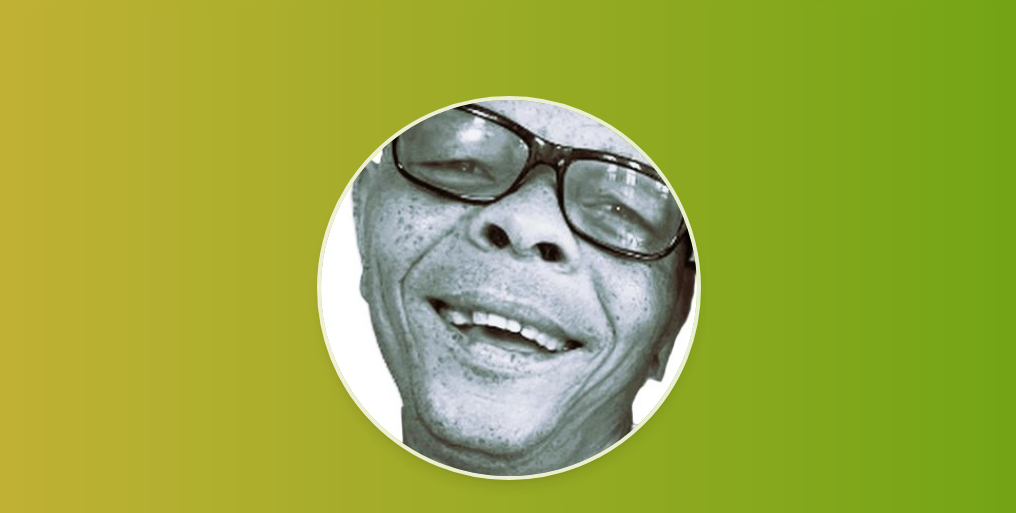
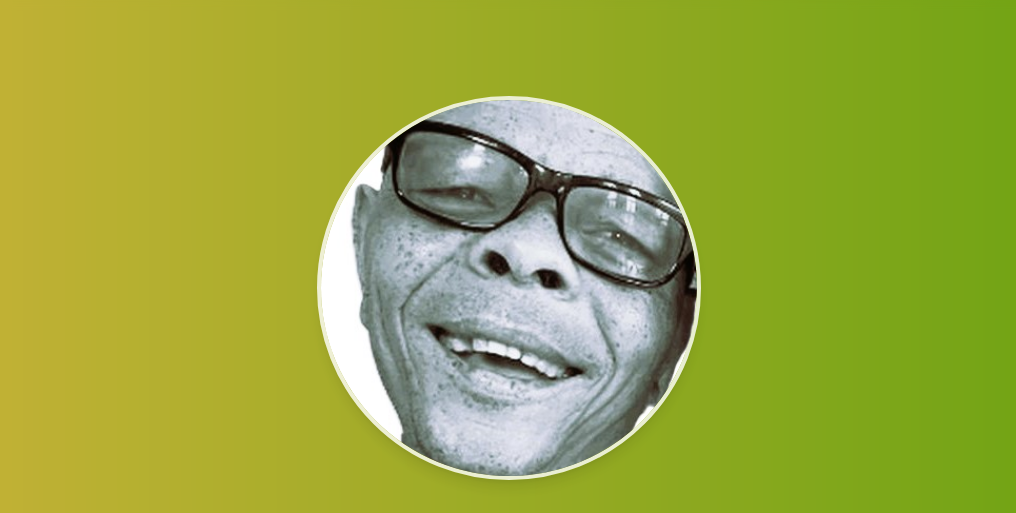
Before and after one commit to aibecprod/blan-deronette-page, a plain HTML site: page index.html in a window 1280 px wide. Shown: the top 513 px of the page, without its empty margins (131-1147 px from the left). Drawn offline with nearby package versions, Linux system fonts and the light colour scheme.

Commit message:
Update index.html

```diff
--- a/index.html
+++ b/index.html
@@ -34,10 +34,17 @@
 
         /* Class to apply the Parisienne font to the title */
         .parisienne-regular {
-  font-family: "Parisienne", cursive;
-  font-weight: 400;
-  font-style: normal;
-}
+          font-family: "Parisienne", cursive;
+          font-weight: 400;
+          font-style: normal;
+        }
+
+        .image-focal-point {
+          /* X-position Y-position. 50% is horizontal center. */
+          /* A smaller Y value shifts the image's focal point UP, showing more of the top. */
+          /* Try values between 25% and 40% for the Y value to bring the face down. */
+          object-position: 50% 35%;
+        }
 
 
     </style>
@@ -47,7 +54,7 @@
     <header class="bg-black/20 backdrop-blur-sm text-white py-16 sm:py-24 shadow-xl">
         <div class="container mx-auto px-6 text-center">
             <div class="mb-8">
-                <img src="images/blan-profile.jpg" alt="Foto Blan Deronette" class="w-72 h-72 sm:w-96 sm:h-96 mx-auto rounded-full object-cover border-4 border-white/80 shadow-lg mb-12" onerror="this.onerror=null;this.src='https://placehold.co/288x288/a3e635/333333?text=Imaj+Pa+Disponib';">
+                <img src="images/blan-profile.jpg" alt="Foto Blan Deronette" class="w-72 h-72 sm:w-96 sm:h-96 mx-auto rounded-full object-cover border-4 border-white/80 shadow-lg mb-12 image-focal-point" onerror="this.onerror=null;this.src='https://placehold.co/288x288/a3e635/333333?text=Imaj+Pa+Disponib';">
             <h1 class="parisienne-regular text-5xl sm:text-6xl md:text-7xl font-bold mb-2 text-white hero-title-gradient">Blan Deronette</h1>
             <p class="text-lg sm:text-xl text-slate-300 mb-6">(apa m pran w la)</p>
             <p class="text-xl sm:text-2xl text-slate-100 hero-title-gradient">Dekouvri 20 bagay enteresan sou atis la</p>
```
